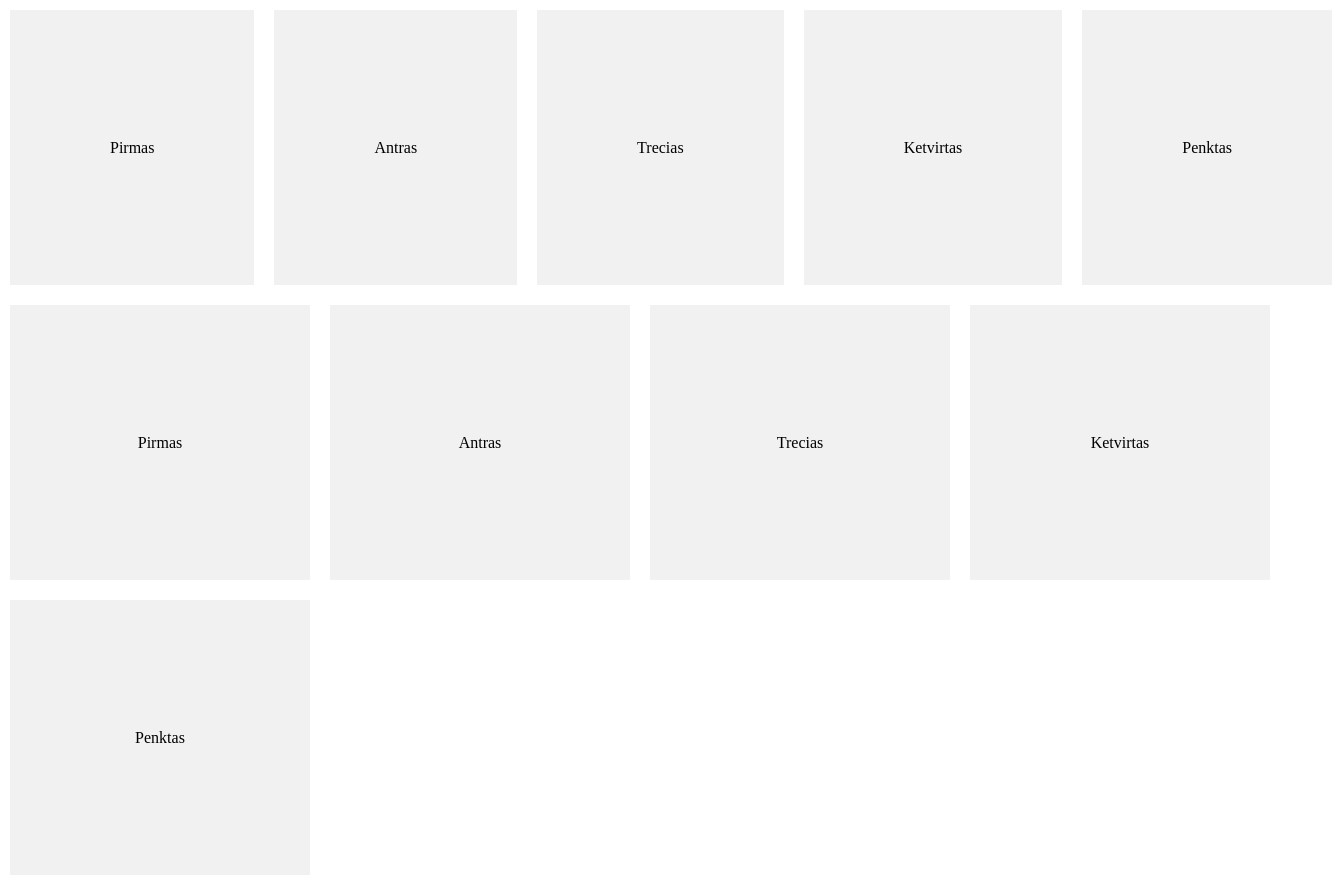
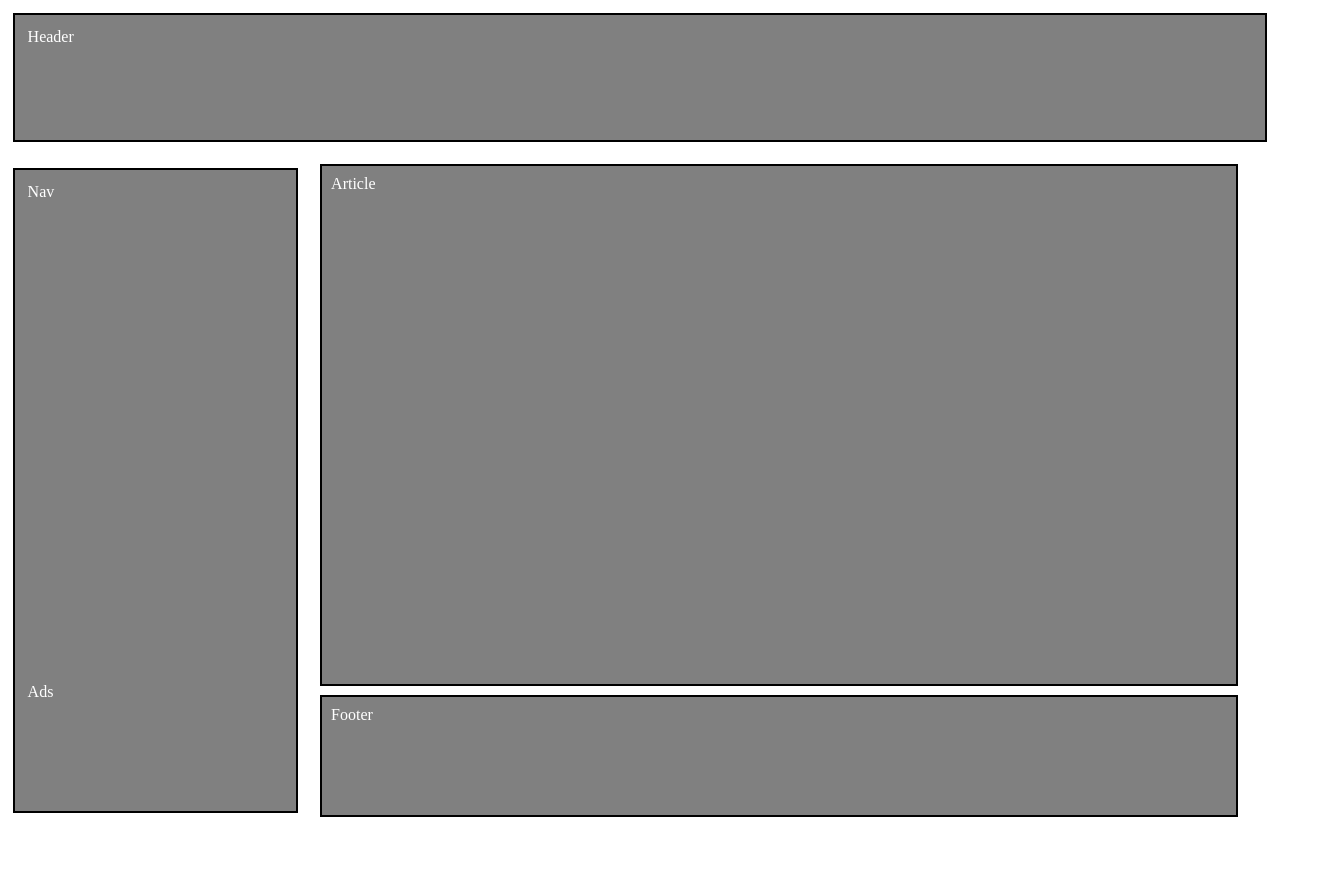
Before and after one commit to zmantas17/cssflex, a plain HTML site: page index.html in a window 1280 px wide. Shown: the whole page, 1332 px wide, since content can reach past the window. After the commit the page ends 826 px from the top, so only its background shows below. Drawn offline with Linux system fonts and the light colour scheme.

Commit message:
Add files via upload

```diff
--- a/index.html
+++ b/index.html
@@ -1,64 +1,28 @@
-<!DOCTYPE html>
 <html>
 	<head>
+		<title>web</title>
   	<link rel="stylesheet" type="text/css" href="style.css">
-	<meta charset="utf-8">
-	<title>Puslapis</title>
+  	<meta name="viewport" content="width=device-width, initial-scale=1.0">
 	</head>
 	<body>
-	<div class="container">
-		<div class="mazas">
-			<p>
-				Pirmas
-			</p>
-		</div>
-		<div class="mazas">
-			<p>
-				Antras
-			</p>
-		</div>
-		<div class="mazas">
-			<p>
-				Trecias
-			</p>
-		</div>
-		<div class="mazas">
-			<p>
-				Ketvirtas
-			</p>
-		</div>
-		<div class="mazas">
-			<p>
-				Penktas
-			</p>
+		<header>
+			<p>Header</p>
+		</header>
+		<div class="column">
+			<nav>
+				<p>Nav</p>
+			</nav>
+			<div class="ads">
+				<p>Ads</p>
 			</div>
 		</div>
-	<div class="row">
-		<div class="didelis">
-			<p>
-				Pirmas
-			</p>
-		</div>
-		<div class="didelis">
-			<p>
-				Antras
-			</p>
-		</div>
-		<div class="didelis">
-			<p>
-				Trecias
-			</p>
-		</div>
-		<div class="didelis">
-			<p>
-				Ketvirtas
-			</p>
-		</div>
-		<div class="didelis">
-			<p>
-				Penktas
-			</p>
-		</div>
+		<div class="column2">
+			<article>
+				<p>Article</p>
+			</article>
+			<footer>
+				<p>Footer</p>
+			</footer>
 		</div>
 	</body>
 </html>
--- a/style.css
+++ b/style.css
@@ -1,29 +1,43 @@
 *{
-	margin: 0;
-	padding: 0;
+    margin: 0;
+    padding: 0;
 }
-.container {
-  display: flex;
+body {
+	display: flex;
+    flex-wrap: wrap;
+    color: white;
 }
-
-.container > .mazas {
-  background-color: #f1f1f1;
-  width: 100px;
-  margin: 10px;
-  text-align: center;
-  line-height: 75px;
-  padding: 100px;
-  /*font-size: 30px;*/
+header, article, footer, .column {
+	background-color: gray;
+	margin: 1%;
+    padding: 1%;
+    border: 2px solid black;
 }
-.row{
-	display: flex;
-	flex-wrap: wrap;
+nav, .ads {
+	background-color: gray;
 }
-.row > .didelis {
-  background-color: #f1f1f1;
-  width: 100px;
-  margin: 10px;
-  text-align: center;
-  line-height: 75px;
-  padding: 100px;
+header {
+	width: 100%;
+    height: 100px;
 }
+nav {
+	width: 95%;
+	height: 500px;
+}
+.ads {
+    width: 95%;
+}
+article {
+	width: 100%;
+	height: 500px;
+}
+footer {
+	width: 100%;
+	height: 100px;
+}
+.column {
+	width: 20%;
+}
+.column2 {
+	width: 70%;
+}
```
Lines whose indentation alone changed are shown as unchanged.
